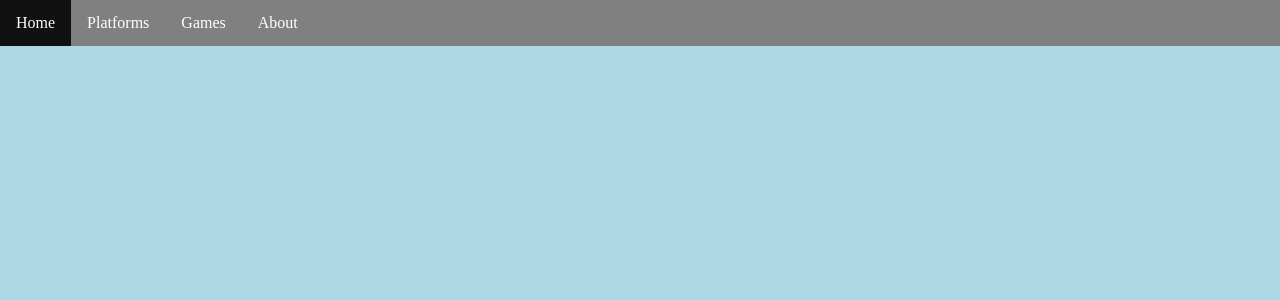
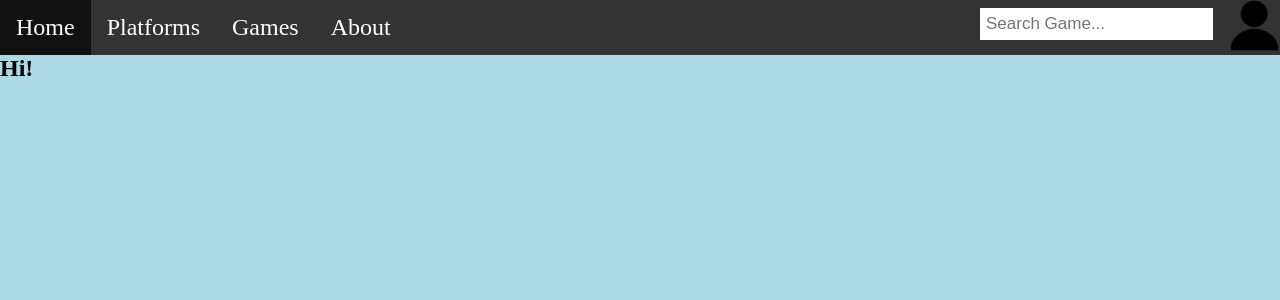
Before and after one commit to DavidWu531/Games, a Flask app: page / in a window 1280 px wide. Shown: the top 300 px of the page. Run offline with Flask 3, Linux system fonts and the light colour scheme.

Commit message:
Added a search bar and styled navbar

```diff
--- a/app/static/style.css
+++ b/app/static/style.css
@@ -6,14 +6,16 @@ body {
     background-color: lightblue;
 }
 
+nav {
+    list-style-type: none;
+    padding: 0;
+    background-color: #333;
+    overflow: hidden;
+}
+
 ul {
     list-style-type: none;
     padding: 0;
-    background-color: #808080;
-    overflow: hidden;
-    position: fixed;
-    top: 0;
-    width: 100%;
 }
 
 li {
@@ -26,19 +28,21 @@ li a {
     text-align: center;
     padding: 14px 16px;
     text-decoration: none;
+    font-size: 24px;
 }
 
 li a:hover {
     background-color: #111;
 }
 
-a {
-    display: block;
-    padding: 8px;
-    background-color: #808080;
+.align_right {
+    float: right;
 }
 
-
-.active {
-    background-color: #04aa6d;
+.align_right input[type=text] {
+    padding: 6px;
+    margin-top: 8px;
+    margin-right: 16px;
+    border: none;
+    font-size: 17px;
 }
--- a/app/templates/404.html
+++ b/app/templates/404.html
@@ -2,5 +2,5 @@
 {% extends 'layout.html' %}
 
 {% block content %}
-    <p>Data not found, go home</p>
+    <h2>Error 404!<br>Data not found!</h2>
 {% endblock %}
--- a/app/templates/about.html
+++ b/app/templates/about.html
@@ -2,5 +2,5 @@
 {% extends 'layout.html' %}
 
 {% block content %}
-    <p>ABOUT</p>
+    <h2>ABOUT</h2>
 {% endblock %}
--- a/app/templates/all_games.html
+++ b/app/templates/all_games.html
@@ -7,6 +7,7 @@
         <ul>
         {% for game in games %}
             <li>{{ game.GameID }}: {{ game.GameName }} by {{ game.GameDeveloper }}</li>
+            <br>
         {% endfor %}
         </ul>
     {% else %}
--- a/app/templates/all_platforms.html
+++ b/app/templates/all_platforms.html
@@ -7,6 +7,7 @@
         <ul>
         {% for platform in platforms %}
             <li>{{ platform.PlatformID }}: {{ platform.PlatformName }}</li>
+            <br>
         {% endfor %}
         </ul>
     {% else %}
--- a/app/templates/home.html
+++ b/app/templates/home.html
@@ -2,5 +2,5 @@
 {% extends 'layout.html' %}
 
 {% block content %}
-    <p>Hi!</p>
+    <h2>Hi!</h2>
 {% endblock %}
--- a/app/templates/layout.html
+++ b/app/templates/layout.html
@@ -10,14 +10,15 @@
     <header>
         <nav>
             <ul>
-                <li><a class="active" href="/">Home</a></li>
+                <li><a href="/">Home</a></li>
                 <li><a href="/platform">Platforms</a></li>
                 <li><a href="/game">Games</a></li>
                 <li><a href="/about">About</a></li>
+                <li class="align_right"><img src="{{ url_for('static', filename='images/icon.png') }}" width="51px" height="51px"></li>
+                <li class="align_right"><input type="text" placeholder="Search Game..."></li>
             </ul>
         </nav>
     </header>
-
     <main>
         {% block content %}
         {% endblock %}
```
Also changed, not shown: app/games.db, app/static/images/icon.png (added).
